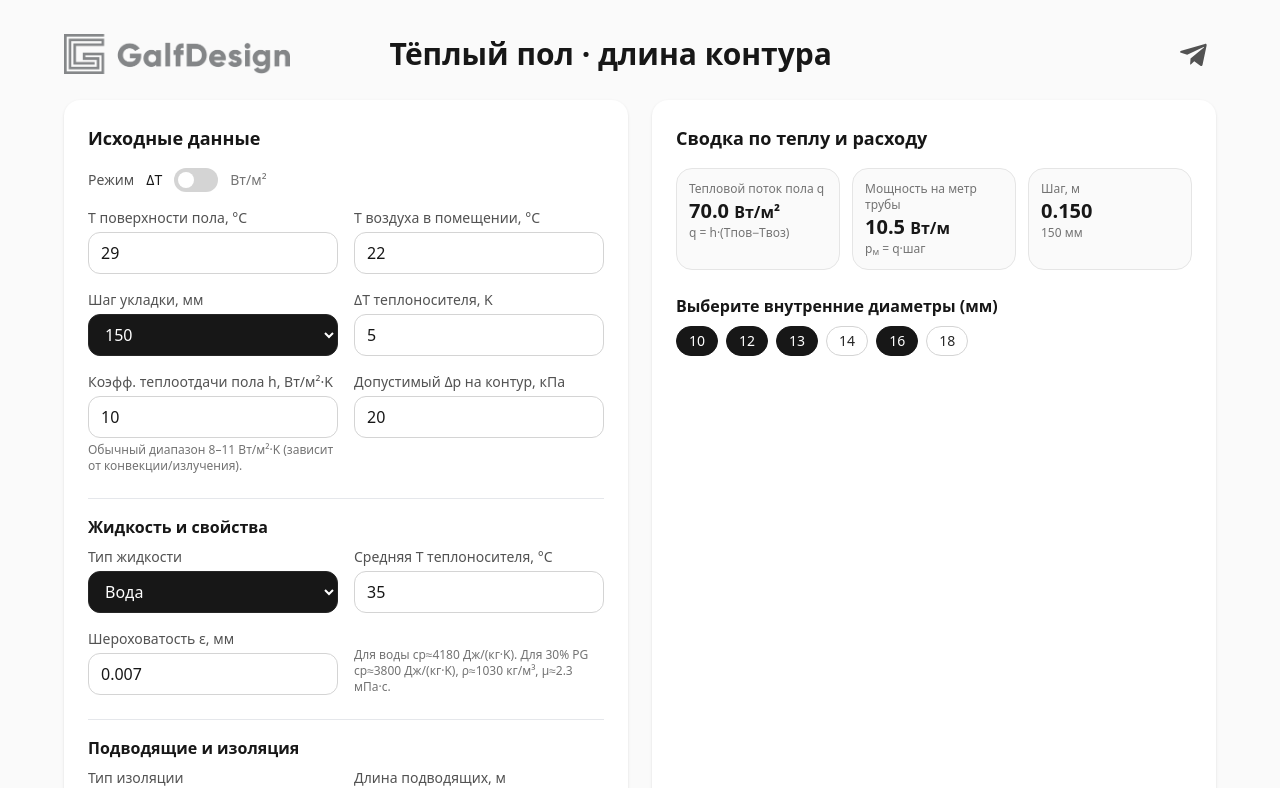
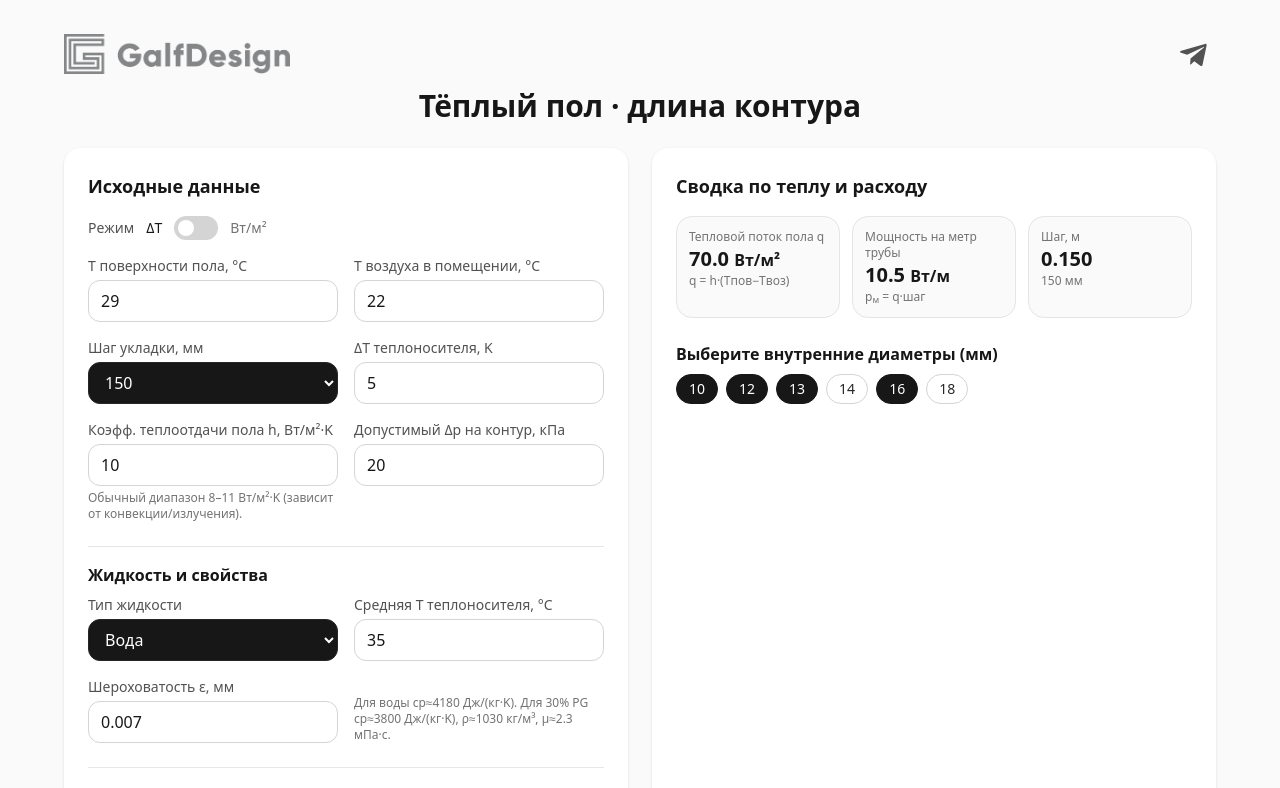
Before and after one commit to galfdesign/conturtp, a React (Vite) app: page / in a window 1280 px wide. Shown: the top 788 px of the page. Built offline with nearby package versions, Linux system fonts and the light colour scheme.

Commit message:
ui: header layout with logo+telegram row; centered title

```diff
--- a/src/App.tsx
+++ b/src/App.tsx
@@ -158,11 +158,9 @@ export default function UFHLengthCalculator() {
   return (
     <div className="min-h-screen w-full bg-neutral-50 text-neutral-900 p-4 md:p-8">
       <div className="max-w-6xl mx-auto">
-        <header className="mb-6 flex items-center justify-between">
-          <div className="flex items-center gap-[100px]">
+        <header className="mb-6">
+          <div className="flex items-center justify-between">
             <img src={logoUrl} alt="logo" className="h-8 md:h-10 w-auto object-contain" />
-            <h1 className="text-2xl md:text-3xl font-bold">Тёплый пол · длина контура</h1>
-          </div>
             <a
               href="https://t.me/galfdesign"
               target="_blank"
@@ -175,6 +173,8 @@ export default function UFHLengthCalculator() {
                 <path d="M9.036 15.804l-.376 5.296c.537 0 .769-.231 1.048-.508l2.516-2.416 5.213 3.829c.955.527 1.633.25 1.895-.883l3.434-16.115h.001c.306-1.43-.517-1.986-1.452-1.64L1.12 9.27c-1.408.548-1.386 1.334-.24 1.69l5.27 1.644L19.79 6.19c.595-.39 1.136-.174.69.216"></path>
               </svg>
             </a>
+          </div>
+          <h1 className="mt-3 text-2xl md:text-3xl font-bold text-center">Тёплый пол · длина контура</h1>
         </header>
 
         <div className="grid md:grid-cols-2 gap-6">
```
Lines whose indentation alone changed are shown as unchanged.
